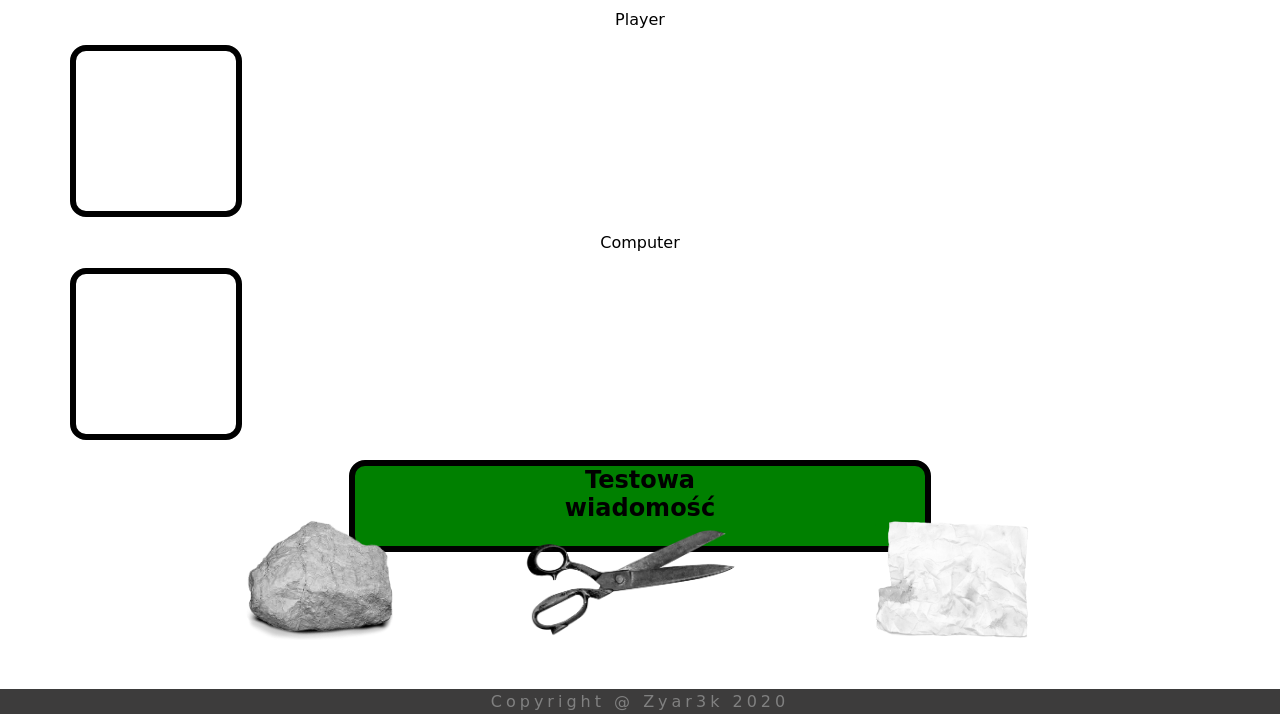
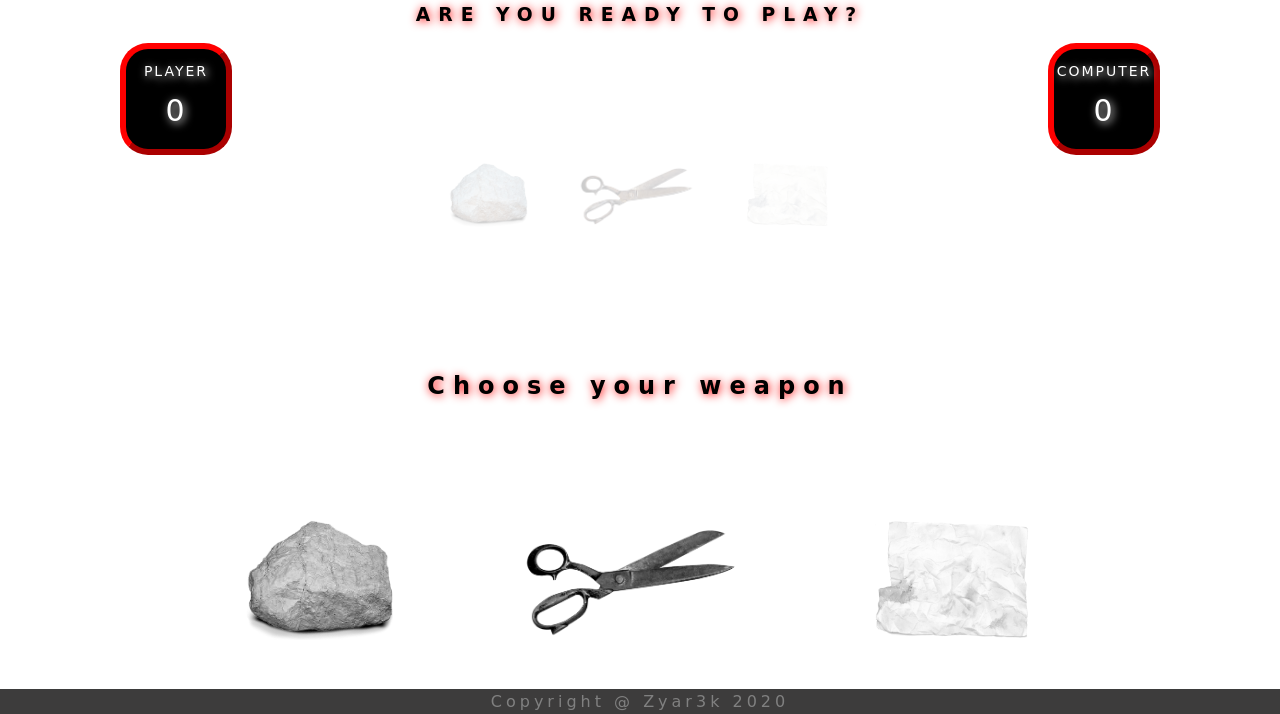
Before and after one commit to Zyar3k/rock-paper-scissors, a website: page index.html in a window 1280 px wide. Shown: the part 86-800 px from the top of the page. Drawn offline with Linux system fonts and the light colour scheme; a web font is replaced by a local one.

Commit message:
Add diffrent styles & improve js code

```diff
--- a/index.html
+++ b/index.html
@@ -10,42 +10,46 @@
 		<header>
 			<div class="title">
 				<h1>ROCK PAPER SCISSORS</h1>
-				<h3>Przykładowy tekst</h3>
+				<h3>Are you ready to play?</h3>
 			</div>
 			<div class="scores-wrapp">
 				<div class="score-wrapper">
 					<p>Player</p>
-					<div id="player-score" class="indScore">0</div>
+					<div id="player-score" class="ind-score">0</div>
 				</div>
 				<div class="score-wrapper">
 					<p>Computer</p>
-					<div id="computer-score" class="indScore">0</div>
+					<div id="computer-score" class="ind-score">0</div>
 				</div>
 			</div>
 		</header>
-
 		<section class="middle">
 			<div class="meessagesWrapper">
-				<h2 id="messages">Testowa <br> wiadomość</h2>
+				<div id="compOptions">
+					<img src="../images/rock.png" alt="rock" id="comp-rock" class="comp-rock compOpt">
+					<img src="../images/scissors.png" alt="scissors" id="comp-scissors" class="comp-scissors compOpt">
+					<img src="../images/paper.png" alt="paper" id="comp-paper" class="comp-paper compOpt">
+				</div>
+				<h2 id="messages"></h2>
 			</div>
 		</section>
-
-
-
 		<section class="bottom">
-			<div id="buttons">
-				<img src="../images/rock.png" alt="rock" id="play-rock" class="play-rock">
-				<img src="../images/scissors.png" alt="scissors" id="play-scissors" class="play-scissors">
-				<img src="../images/paper.png" alt="paper" id="play-paper" class="play-paper">
+			<div class="bottom-text">
+				<h2>Choose your weapon</h2>
+			</div>
+			<div class="player-choice">
+				<div id="buttons">
+					<img src="../images/rock.png" alt="rock" id="play-rock" class="play-rock">
+					<img src="../images/scissors.png" alt="scissors" id="play-scissors" class="play-scissors">
+					<img src="../images/paper.png" alt="paper" id="play-paper" class="play-paper">
+				</div>
 			</div>
 		</section>
-
 		<footer>
 			<p>
 				Copyright @ Zyar3k 2020
 			</p>
 		</footer>
-
 	</div>
 	<script src="js/main.js"></script>
 </body>
--- a/js/main.js
+++ b/js/main.js
@@ -7,29 +7,38 @@ let computer = 0;
 function computerChoice() {
   const number = Math.floor(Math.random() * 3);
   const permittedMove = [rock, paper, scissors];
+  let comOpt;
+  if(permittedMove[number] === rock){
+    comOpt = document.getElementById('comp-rock');
+    comOpt.classList.add('active');
+  } else if (permittedMove[number] === paper){
+    comOpt = document.getElementById('comp-paper');
+    comOpt.classList.add('active');
+  } else if(permittedMove[number] === scissors){
+    comOpt = document.getElementById('comp-scissors');
+    comOpt.classList.add('active');
+  }
   return permittedMove[number];
 };
 
 function displayResult(computerMove, playerMove) {
-  printMessage('Zagrałem ' + computerMove + ', a Ty ' + playerMove);
 
   if(computerMove === playerMove) {
-    printMessage('Remis! Niesamowite!!');
+    printMessage('Draw :O');
   } else if (
     (computerMove === paper && playerMove === scissors) ||
     (computerMove === scissors && playerMove === rock) ||
     (computerMove === rock && playerMove === paper)
   ) {
-    printMessage('Ty wygrywasz!');
+    printMessage('OMG! You won!!!');
     addPoint('Player point');
   } else {
-    printMessage('Ty przegrywasz!');
+    printMessage('Sorry! You lost! :(');
     addPoint('Computer point');
   }
 };
 
 function addPoint(score) {
-
   if (score === 'Player point') {
     let playerScore = document.getElementById('player-score');
     player = player + 1;
@@ -53,16 +62,26 @@ function printMessage(msg) {
   document.getElementById('messages').appendChild(div);
 }
 
+function clearClass() {
+  const compOpts = document.querySelectorAll('.compOpt');
+  for(let compOpt of compOpts){
+    compOpt.classList.remove('active');
+  }
+}
+
 function clearMessages() {
   document.getElementById('messages').innerHTML = '';
 }
 
 document.getElementById('play-rock').addEventListener('click', function () {
+  clearClass();
   playGame(rock);
 });
 document.getElementById('play-paper').addEventListener('click', function () {
+  clearClass();
   playGame(paper);
 });
 document.getElementById('play-scissors').addEventListener('click', function () {
+  clearClass();
   playGame(scissors);
 });
--- a/sass/style.scss
+++ b/sass/style.scss
@@ -20,20 +20,92 @@ body {
 
 header h1{
   margin: 0;
+  letter-spacing: 8px;
+  font-size: 60px;
+  border-bottom: 1px solid;
+  padding: 0;
+  text-shadow: red 2px 2px 4px;
 }
+
+header h3{
+  letter-spacing: 8px;
+    text-transform: uppercase;
+    text-shadow: red 1px 1px 10px;
+}
+
+.scores-wrapp {
+  display: flex;
+  justify-content: space-between;
+  padding: 0 50px;
+
+  .score-wrapper {
+    height: 100px;
+    width: 100px;
+    border: solid 6px red;
+    border-radius: 28px;
+    border-style: outset;
+    background: black;
+
+    p, .ind-score {
+      font-size: 14px;
+      color: white;
+      letter-spacing: 2px;
+      text-transform: uppercase;
+      text-shadow: white 2px 2px 8px;
+    }
+
+    .ind-score {
+      font-size: 30px;
+    }
+  }
+}
+
+
+.meessagesWrapper {
+  #compOptions {
+    img {
+      height: 80px;
+      padding: 0 10px;
+      opacity: 0.2;
+      transition: 0.5s;
+      transform: scale(0.8);
+    }
+
+    img.active {
+      opacity: 1;
+      transform: scale(1);
+    }
+  }
+
+  #messages {
+    font-size: 40px;
+    text-shadow: white 2px 2px 8px;
+    letter-spacing: 4px;
+  }
+}
+
+
+
 
 section.bottom {
   left: 0;
   width: 100%;
   bottom: 0;
   position: fixed;
+
+  .bottom-text {
+    text-shadow: red 1px 1px 10px;
+    letter-spacing: 8px;
+    margin-bottom: 80px;
+  }
+
+  .player-choice{
     display: flex;
     justify-content: center;
   }
 
-.bottom #buttons {
+  #buttons {
     padding-bottom: 30px;
-}
 
     img {
       margin: 0;
@@ -47,35 +119,8 @@ img:hover {
       filter: grayscale(0);
       transform: scale(1);
     }
-
-#result {
-  display: flex;
-  justify-content: space-evenly;
   }
 
-.indScore {
-  margin: auto 0;
-  background-color: transparent;
-  width: 160px;
-  height: 160px;
-  border: 6px solid black;
-  border-radius: 16px;
-  font-size: 30px;
-  color: white;
-  font-weight: 900;
-}
-
-.meessagesWrapper {
-  display: flex;
-  justify-content: center;
-}
-
-#messages {
-  background: green;
-  height: 80px;
-  width: 50%;
-  border: 6px solid black;
-  border-radius: 16px;
 }
 
 /* Footer */ //DONE
```
Also changed, not shown: css/style.css, 1 other file. Lines whose indentation alone changed are shown as unchanged.
